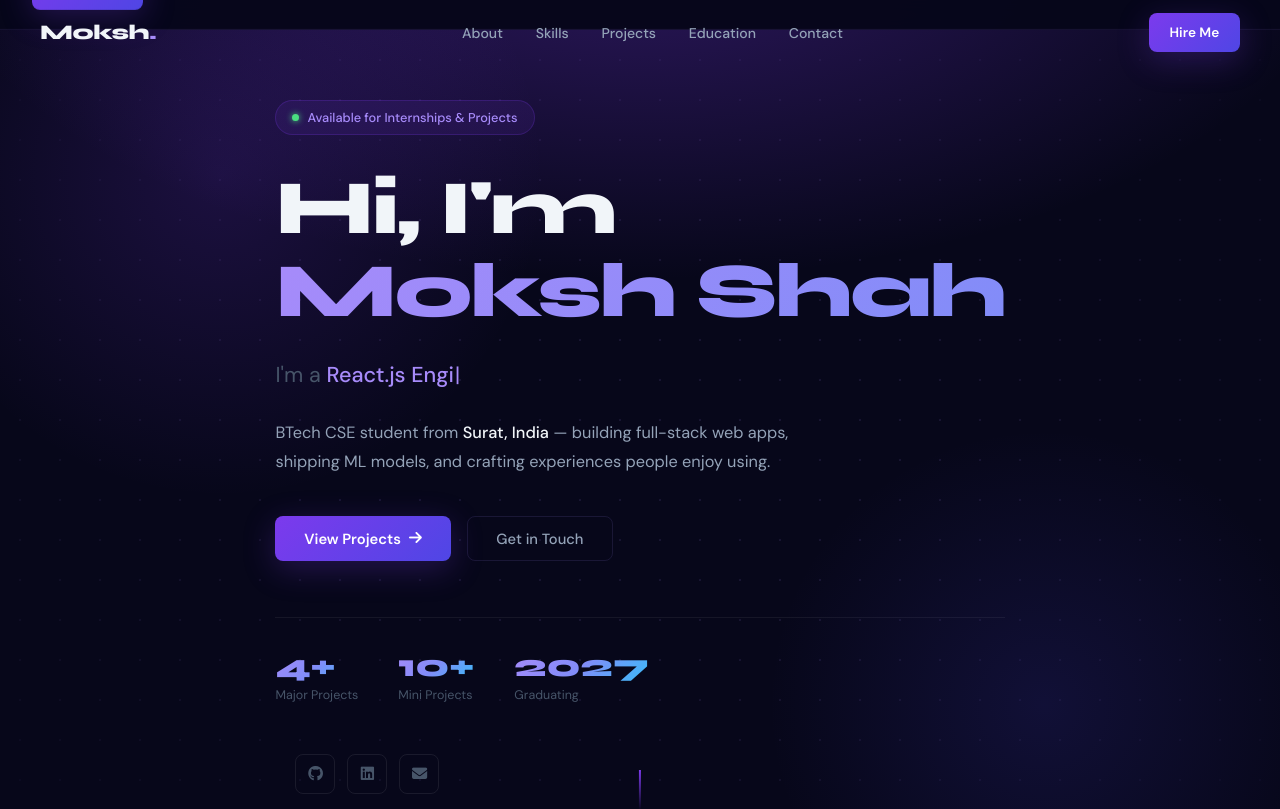
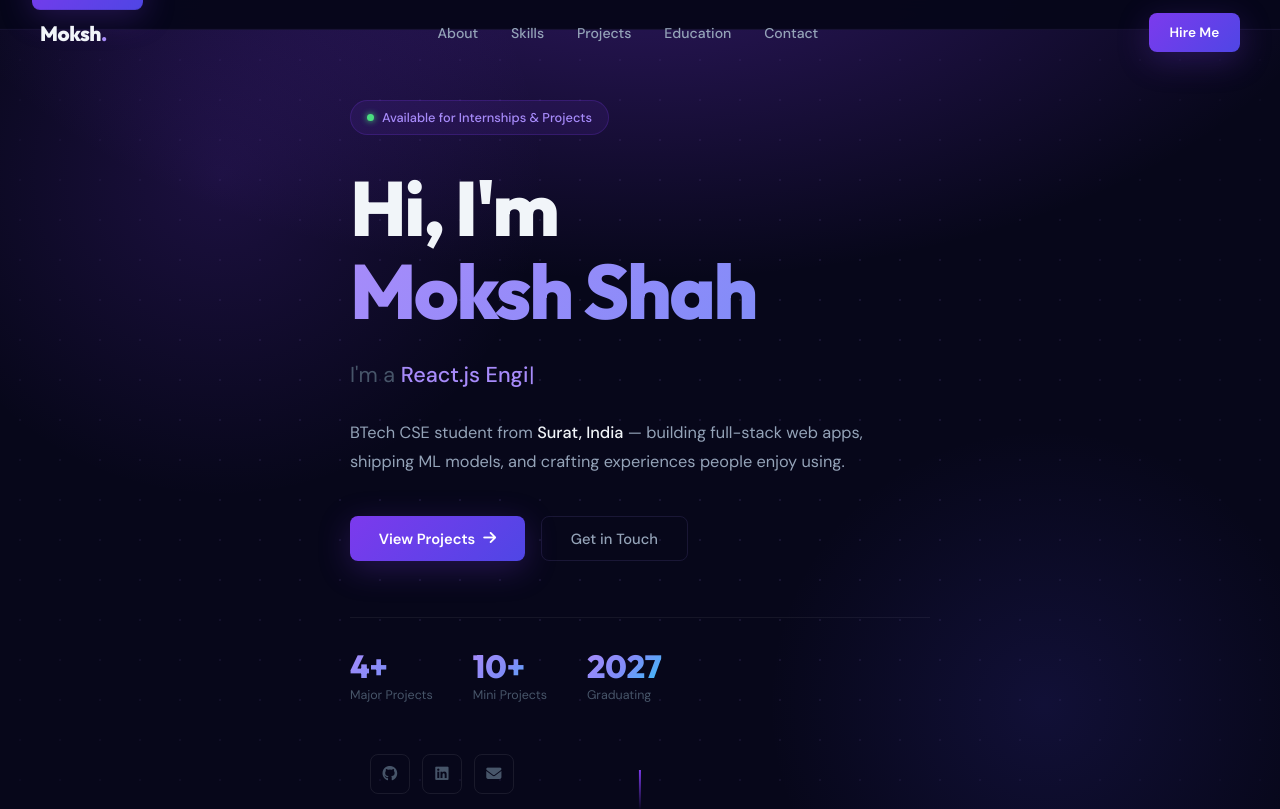
Before and after one commit to MOKSH2425/moksh-portfolio, a Next.js app: page / in a window 1280 px wide. Shown: the top 809 px of the page. Built offline with nearby package versions, Linux system fonts and the light colour scheme.

Commit message:
style: replace Syne font with Outfit to fix stretched typography

```diff
--- a/app/globals.css
+++ b/app/globals.css
@@ -1,4 +1,4 @@
-@import url('https://fonts.googleapis.com/css2?family=Syne:wght@400;600;700;800&family=DM+Sans:ital,opsz,wght@0,9..40,300;0,9..40,400;0,9..40,500;0,9..40,600;1,9..40,300&family=JetBrains+Mono:wght@400;500&display=swap');
+@import url('https://fonts.googleapis.com/css2?family=Outfit:wght@400;600;700;800&family=DM+Sans:ital,opsz,wght@0,9..40,300;0,9..40,400;0,9..40,500;0,9..40,600;1,9..40,300&family=JetBrains+Mono:wght@400;500&display=swap');
 @import url('https://cdnjs.cloudflare.com/ajax/libs/font-awesome/6.5.1/css/all.min.css');
 
 /* ============================================================
@@ -31,7 +31,7 @@
   --text-secondary: #94a3b8;
   --text-muted:     #475569;
 
-  --font-display:   'Syne', sans-serif;
+  --font-display:   'Outfit', sans-serif;
   --font-body:      'DM Sans', sans-serif;
   --font-mono:      'JetBrains Mono', monospace;
 
--- a/app/layout.js
+++ b/app/layout.js
@@ -24,7 +24,7 @@ export default function RootLayout({ children }) {
         <link rel="preconnect" href="https://fonts.googleapis.com" />
         <link rel="preconnect" href="https://fonts.gstatic.com" crossOrigin="anonymous" />
         <link
-          href="https://fonts.googleapis.com/css2?family=Syne:wght@400;600;700;800&family=DM+Sans:ital,opsz,wght@0,9..40,300;0,9..40,400;0,9..40,500;0,9..40,600;1,9..40,300&family=JetBrains+Mono:wght@400;500&display=swap"
+          href="https://fonts.googleapis.com/css2?family=Outfit:wght@400;600;700;800&family=DM+Sans:ital,opsz,wght@0,9..40,300;0,9..40,400;0,9..40,500;0,9..40,600;1,9..40,300&family=JetBrains+Mono:wght@400;500&display=swap"
           rel="stylesheet"
         />
         <link
```
